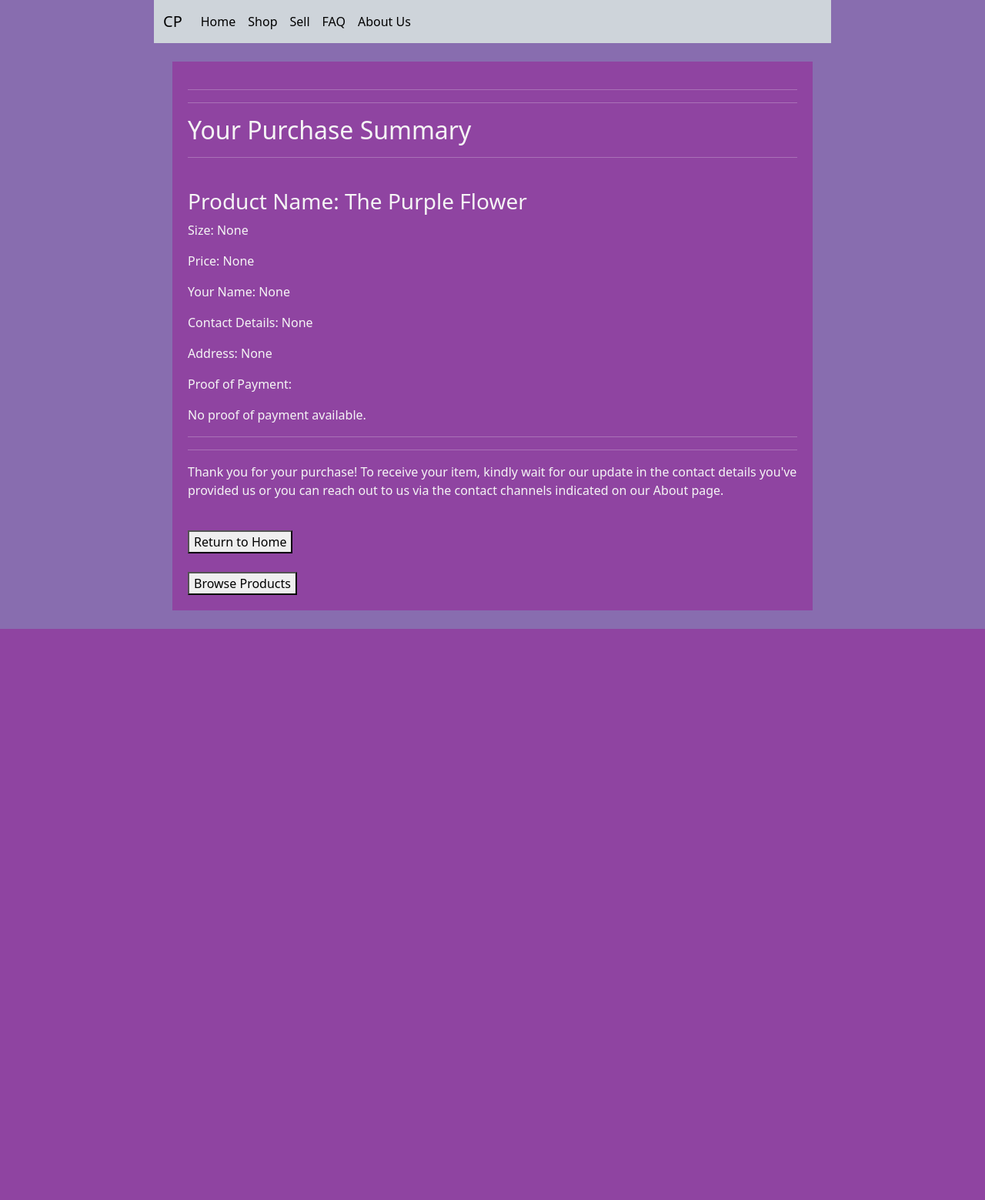
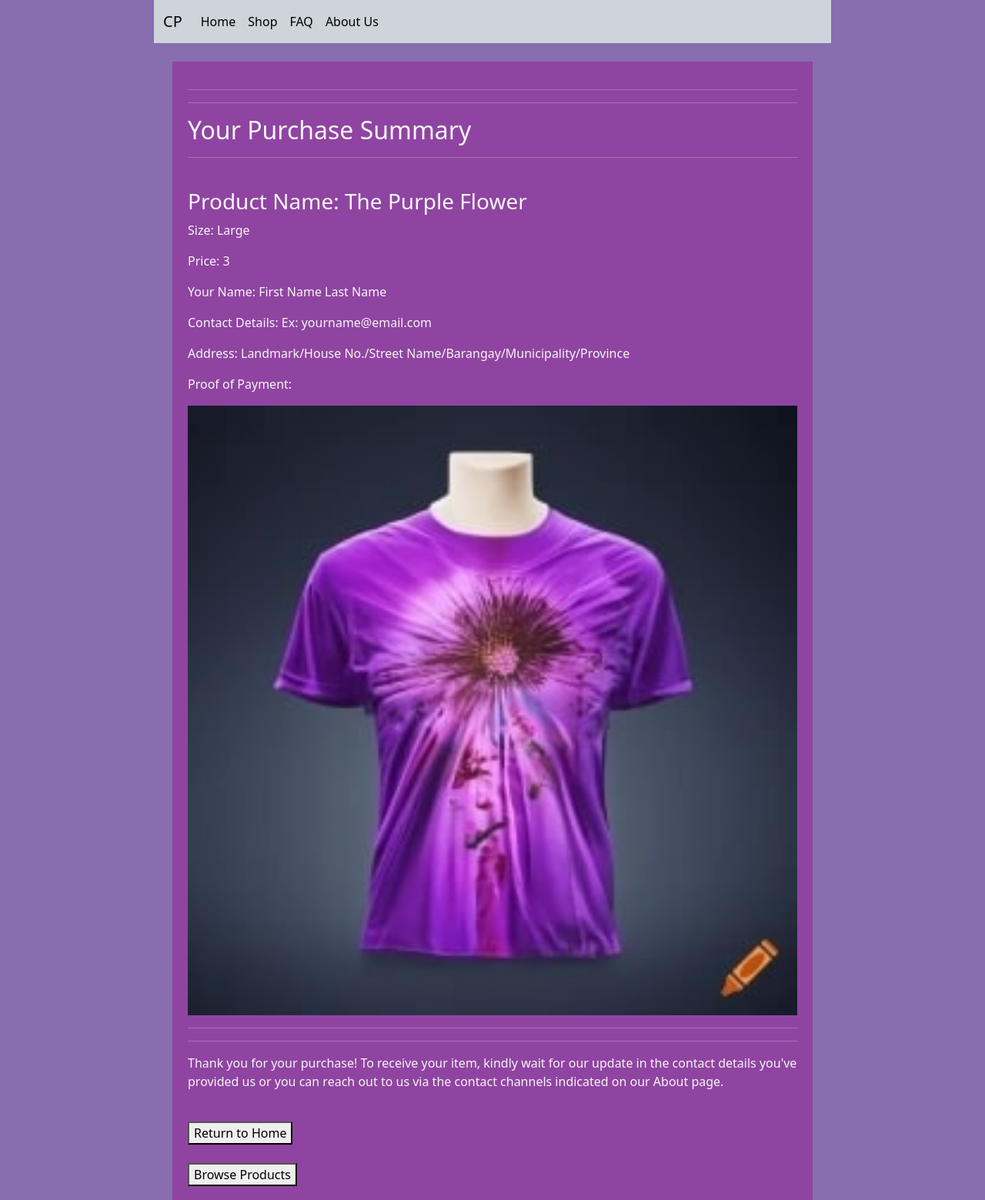
Before and after one commit to pgdeguzman/lis161_final_project, a Flask app: page /purchase_success in a window 1280 px wide. Shown: the top 1559 px of the page at 77% size. Before the commit the page ends 817 px from the top, so only its background shows below. Run offline with Flask 3, Linux system fonts and the light colour scheme; data comes from the database, SQL or seed files in the repository; some libraries are stand-ins or nearby versions.

Commit message:
fixed /buy and /purchase_success

```diff
--- a/myapp/app.py
+++ b/myapp/app.py
@@ -111,7 +111,7 @@ def register():
 
         flash('Item added successfully!')
 
-        return redirect(url_for('register'))
+        return redirect(url_for('products'))
 
     return render_template('register.html')
 
@@ -169,43 +169,44 @@ def update():
 @app.route('/buy', methods=['GET', 'POST'])
 def buy():
     if request.method == 'POST':
-        product_name = request.args.get('product_name')
-        size = request.args.get('size')
-        price = request.args.get('price')
+        product_name = request.form['product_name']
+        product_size = request.form['product_size']
+        product_price = request.form['product_price']
         your_name = request.form.get('your_name')
         contact_details = request.form.get('contact_details')
         address = request.form.get('address')
         proof_of_payment = request.files.get('proof_of_payment')
 
-        if proof_of_payment:
-            image_filename = secure_filename(proof_of_payment.filename)
-            image_path = os.path.join(app.root_path, 'static/img', image_filename)
-            proof_of_payment.save(image_path)
-        else:
-            image_filename = None
+        if not your_name or not contact_details or not address or not proof_of_payment:
+            flash('Please fill in all required fields.')
+            return redirect(request.url)
 
-        create_purchase(purchase_data = {
-                'product_name': product_name,
-                'size': size,
-                'price': price,
-                'your_name': your_name,
-                'contact_details': contact_details,
-                'address' : address,
-                'proof_of_payment' : image_filename
-            })
+        proof_of_payment_filename = secure_filename(proof_of_payment.filename)
+        image_path = os.path.join(app.root_path, 'static/img', proof_of_payment_filename)
+        proof_of_payment.save(image_path)
 
-        return redirect(url_for('buy'))
+        create_purchase(purchase_data={
+            'product_name': product_name,
+            'product_size': product_size,
+            'product_price': product_price,
+            'your_name': your_name,
+            'contact_details': contact_details,
+            'address': address,
+            'proof_of_payment_filename': proof_of_payment_filename
+        })
+
+        flash('Item purchased successfully!')
+        return redirect(url_for('purchase_success'))
 
     product_name = request.args.get('product_name')
-    size = request.args.get('size')
-    price = request.args.get('price')
-    return render_template('buy.html', product_name=product_name, size=size, price=price)
+    product_size = request.args.get('product_size')
+    product_price = request.args.get('product_price')
+    return render_template('buy.html', product_name=product_name, product_size=product_size, product_price=product_price)
 
 @app.route('/purchase_success', methods=['GET', 'POST'])
 def purchase_success():
-    purchases = get_all_purchases()
-    return render_template('purchase_success.html', purchases=purchases)
-
+    purchase = get_all_purchases()
+    return render_template('purchase_success.html', purchase=purchase)
 
 if __name__ == "__main__":
     app.run(debug=True)
--- a/myapp/data.py
+++ b/myapp/data.py
@@ -54,7 +54,7 @@ def update_item(product_data):
         product_data['size'],
         product_data['image_filename'],
         product_data['description'],
-        product_data['product_id'],
+        product_data['product_id']
     )
     cur.execute(query, values)
     conn.commit()
@@ -110,15 +110,15 @@ def get_sizes_by_name(name):
 
 def create_purchase(purchase_data):
     conn, cur = connect_to_db(db_path)
-    query = 'INSERT INTO purchases (product_name, size, price, your_name, contact_details, address, proof_of_payment) VALUES (?, ?, ?, ?, ?, ?, ?)'
+    query = 'INSERT INTO purchases (product_name, product_size, product_price, your_name, contact_details, address, proof_of_payment_filename) VALUES (?, ?, ?, ?, ?, ?, ?)'
     values = (
         purchase_data['product_name'],
-        purchase_data['size'],
-        purchase_data['price'],
+        purchase_data['product_size'],
+        purchase_data['product_price'],
         purchase_data['your_name'],
         purchase_data['contact_details'],
         purchase_data['address'],
-        purchase_data['proof_of_payment']
+        purchase_data['proof_of_payment_filename']
     )
     cur.execute(query, values)
     conn.commit()
@@ -126,10 +126,27 @@ def create_purchase(purchase_data):
 
 def get_all_purchases():
     conn, cur = connect_to_db(db_path)
-    query = 'SELECT * FROM purchases'
-    results = cur.execute(query).fetchall()
+    query = """
+    SELECT *,
+           "/static/img/" || proof_of_payment_filename AS proof_of_payment
+    FROM purchases
+    ORDER BY id DESC
+    LIMIT 1
+    """
+    result = cur.execute(query).fetchone()
     conn.close()
-    return results
+    if result:
+        return {
+            'product_name': result['product_name'],
+            'product_size': result['product_size'],
+            'product_price': result['product_price'],
+            'your_name': result['your_name'],
+            'contact_details': result['contact_details'],
+            'address': result['address'],
+            'proof_of_payment': result['proof_of_payment']
+        }
+    else:
+        return None
 
 def decrease_stock(item_id, size):
     conn, cur = connect_to_db(db_path)
--- a/myapp/static/css/style.css
+++ b/myapp/static/css/style.css
@@ -51,8 +51,9 @@ img{
 
 .login {
   background-color: #7b59ac;
-  padding: 10px;
+  padding: 40px;
   margin-bottom: 10px;
+  color: whitesmoke;
 }
 
 
--- a/myapp/templates/base.html
+++ b/myapp/templates/base.html
@@ -32,19 +32,19 @@
                 <a class="nav-link" href="{{url_for('products')}}">Shop</a>
               </li>
               <li class="nav-item">
-                <a class="nav-link" href="{{url_for('register')}}">Sell</a>
-              </li>
-              <li class="nav-item">
                 <a class="nav-link" href="{{url_for('faq')}}">FAQ</a>
               </li>
               <li class="nav-item">
                 <a class="nav-link" href="{{url_for('about')}}">About Us</a>
               </li>
+              {% if session.logged_in %}
               <li class="nav-item">
-                {% if session.logged_in %}
+                <a class="nav-link" href="{{url_for('register')}}">Sell</a>
+              </li>
+              <li class="nav-item">
                 <a class="nav-link logout" href="{{ url_for('logout') }}">Logout</a>
-                {% endif %}
               </li>
+              {% endif %}
             </ul>
           </div>
         </div>
--- a/myapp/templates/item.html
+++ b/myapp/templates/item.html
@@ -27,9 +27,10 @@
       <input class="btn btn-danger" type="submit" name="action" value="delete"></input>
     </form>
     {% else %}
-    <form action="{{ url_for('buy', product_name=item['name']) }}" method="POST" enctype="multipart/form-data">
-      <input type="hidden" name="product_id" value="{{ product.id }}">
+    <form action="{{ url_for('buy', product_name=item['name'], product_size=item['size'], product_price=item['price']) }}" method="POST">
       <input type="hidden" name="product_name" value="{{ product.name }}">
+      <input type="hidden" name="product_size" value="{{ product.size }}">
+      <input type="hidden" name="product_price" value="{{ product.price }}">
       <input class="btn btn-secondary" type="submit" name="action" value="Buy"></input>
     </form>
     {% endif %}
--- a/myapp/templates/purchase_success.html
+++ b/myapp/templates/purchase_success.html
@@ -4,18 +4,14 @@
 <div id="order">
   <hr><hr>
   <h2>Your Purchase Summary</h2><hr><br>
-  <h3>Product Name: {{ purchases[-1]['product_name'] }}</h3>
-  <p>Size: {{ purchases[-1]['size'] }}</p>
-  <p>Price: {{ purchases[-1]['price'] }}</p>
-  <p>Your Name: {{ purchases[-1]['your_name'] }}</p>
-  <p>Contact Details: {{ purchases[-1]['contact_details'] }}</p>
-  <p>Address: {{ purchases[-1]['address'] }}</p>
+  <h3>Product Name: {{ purchase.product_name }}</h3>
+  <p>Size: {{ purchase.product_size }}</p>
+  <p>Price: {{ purchase.product_price }}</p>
+  <p>Your Name: {{ purchase.your_name }}</p>
+  <p>Contact Details: {{ purchase.contact_details }}</p>
+  <p>Address: {{ purchase.address }}</p>
   <p>Proof of Payment:</p>
-  {% if purchases[-1]['proof_of_payment'] is not none %}
-    <img src="{{ url_for('static', filename='uploads/' + purchases[-1]['proof_of_payment']) }}" alt="Proof of Payment">
-  {% else %}
-    <p>No proof of payment available.</p>
-  {% endif %}
+    <img src="{{ purchase.proof_of_payment }}" alt="Proof of Payment">
   <hr><hr>
 
   <p>Thank you for your purchase! To receive your item, kindly wait for our update in the contact details you've provided us or you can reach out to us via the contact channels indicated on our About page.</p><br>
```
Also changed, not shown: myapp/templates/about.html (+10 -0 lines), myapp/templates/buy.html (+8 -8 lines), items.db.
